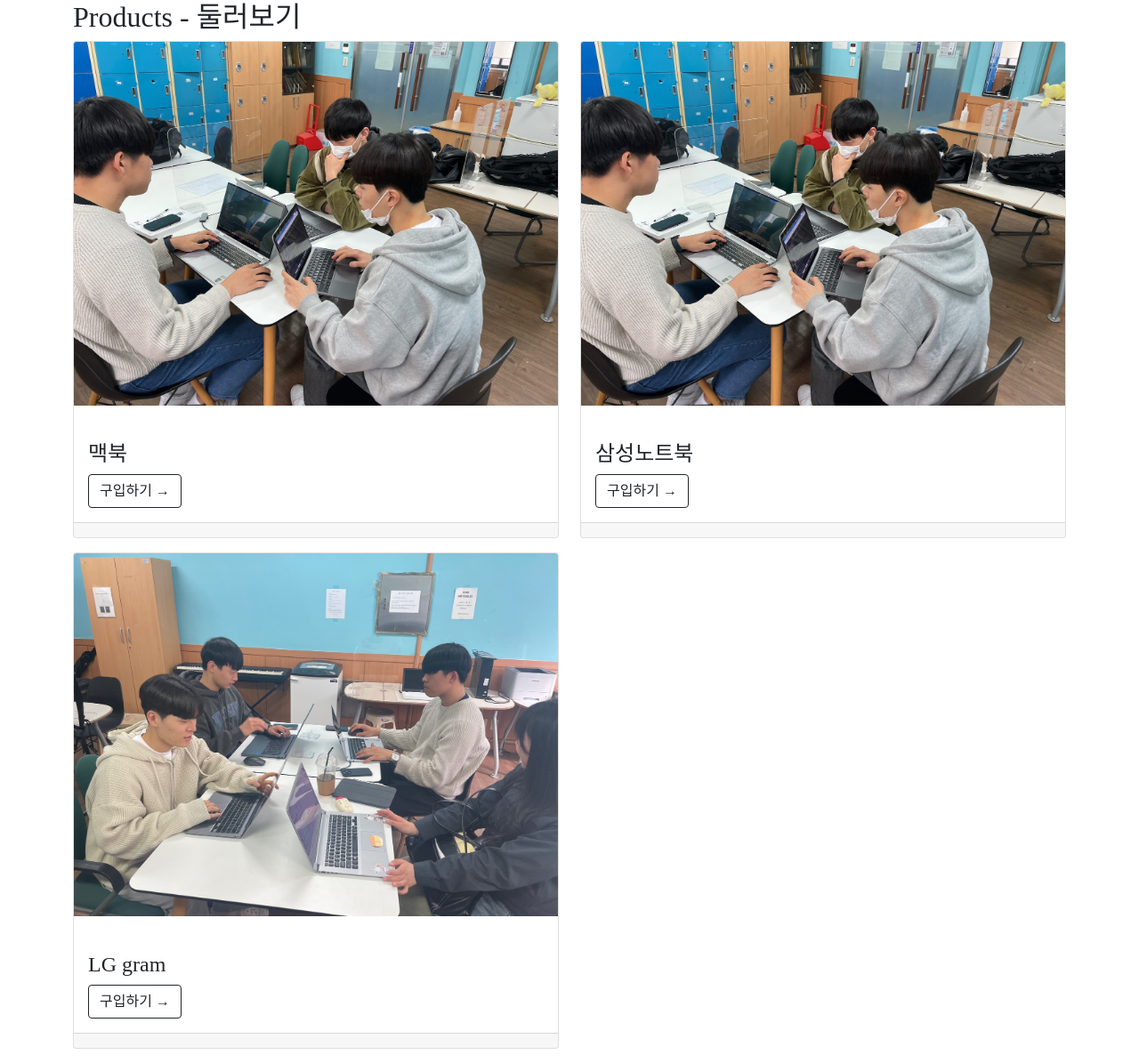
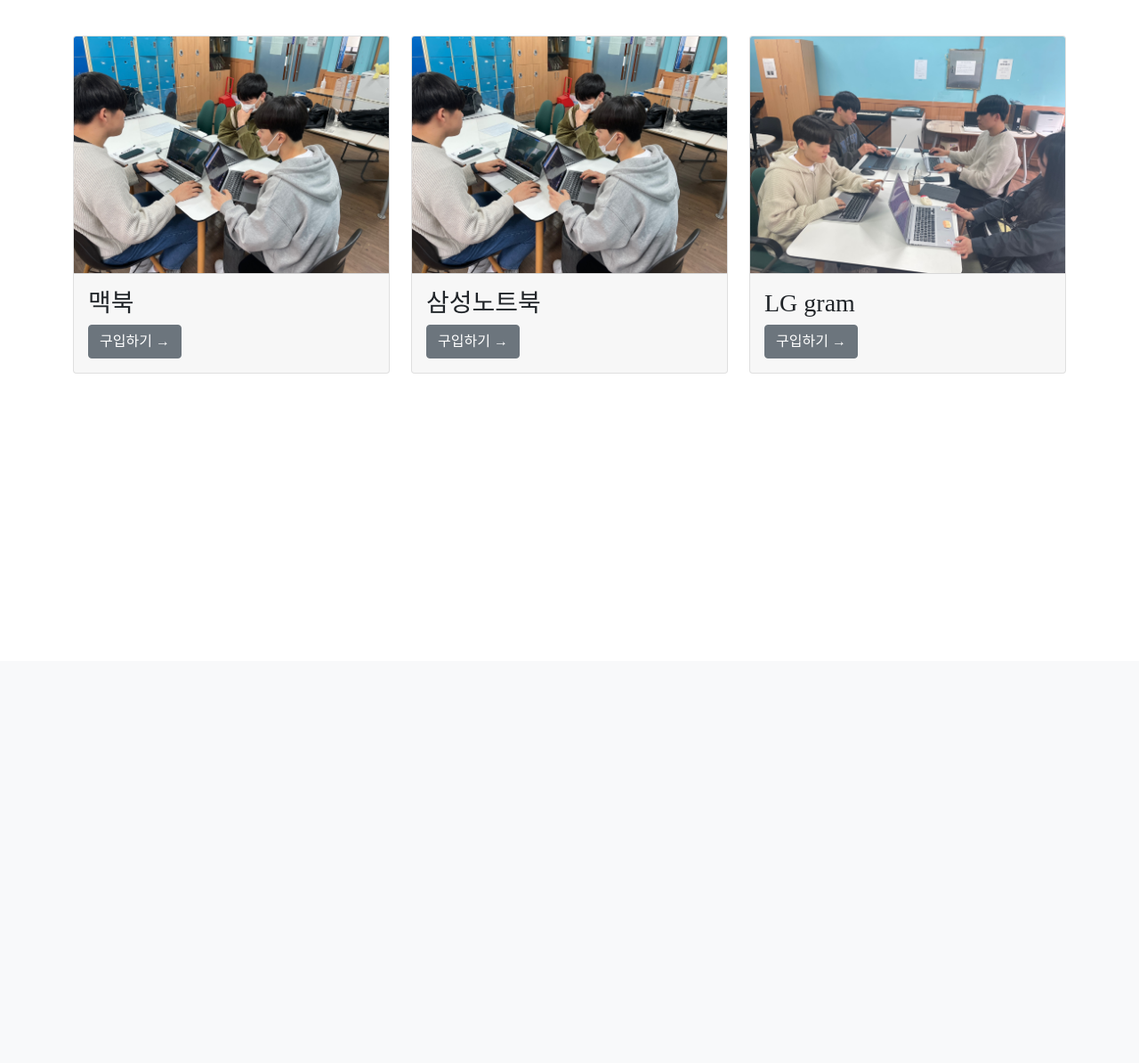
Before and after one commit to ohminseok99/Project, a Django app: page /jwy/ in a window 1280 px wide. Shown: the part 57-1252 px from the top of the page at 89% size. After the commit the page ends 477 px from the top, so only its background shows below. Run offline with Django 4.2, Linux system fonts and the light colour scheme; data comes from the database, SQL or seed files in the repository; some web fonts are replaced.

Commit message:
상품 리스트 UI개선

```diff
--- a/user/templates/index.html
+++ b/user/templates/index.html
@@ -31,21 +31,16 @@
     </div>
 </nav>
 <div class="container">
-        <h2>Products - 둘러보기</h2>
-        <div class="row">
+    <div class="row row-cols-1 row-cols-md-3 g-4 my-3">
         {% for good in goods %}
-            <div class="col-sm-6">
+        <div class="col">
             <div class="card mb-3">
                 <div class="embed-responsive embed-responsive-4by3">
                     <img class="card-img-top embed-responsive-item" src="{{ good.image.url }}" width="100" alt="{{ good.image.url }}" />
                 </div>
-                    <div class="card-body">
-                        <span class="badge bg-outline-dark float-rigth">미분류</span>
-                        <h3 class="card-title h4">{{ good.name }}</h3>
-                        <a class="btn btn-outline-dark" href="{{ good.get_absolute_url }}">구입하기 →</a>
-                    </div>
-                <div class="card-footer">
-                    <div class="small text-muted"></div>
+                <div class="card-footer p-3">
+                    <h3 class="card-title ">{{ good.name }}</h3>
+                        <a class="btn btn-secondary" href="{{ good.get_absolute_url }}">구입하기 →</a>
                 </div>
             </div>
         </div>
```
Lines whose indentation alone changed are shown as unchanged.
